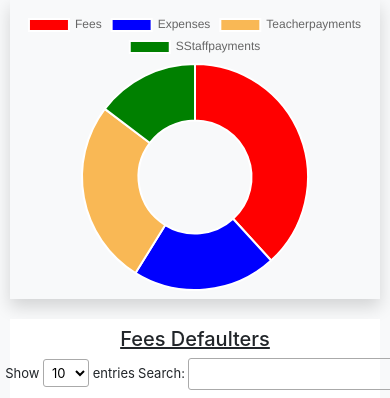
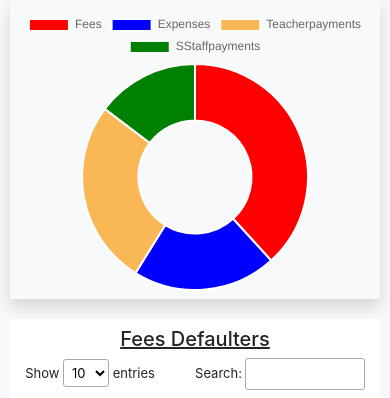
Before and after one commit to megateams/rosanna, a Django app: page /financedashboard/ in a window 390 px wide. Shown: the part 717-1115 px from the top of the page. Run offline with Django 4.2, Linux system fonts and the light colour scheme; data that the repository does not hold is empty; some libraries are stand-ins or nearby versions.

Commit message:
worked on the table scrolls

```diff
--- a/frontend/static/css/style.css
+++ b/frontend/static/css/style.css
@@ -346,7 +346,7 @@
     }
 
     .cards .card{
-        height: 12vh;
+        height: 15vh;
         padding: 10px 5px;
         margin: 10px 7px;
     }
@@ -376,11 +376,15 @@
 
     .dataTables_filter{
         /* display: none; */
-        margin-right: -150px;
+        margin-right: -170px;
+    }
+
+    .dataTables_filter input{
+        width: 120px;
     }
 
     .dataTables_length{
-        margin-left: -250px;
+        margin-left: -210px;
         margin-bottom: -43px;
     }
 
--- a/frontend/templates/frontend/student/studentsList.html
+++ b/frontend/templates/frontend/student/studentsList.html
@@ -6,7 +6,7 @@
 
 <!-- inner-content -->
 <div class="inner-content">
-    <div class="btns">
+    <div class="btns" style="margin-left: -18px;">
         <a href="/addstudent" class="btn btn-sm add-btn text-white mb-2 ml-3">Add Student</a>
         <a href="/export-excel" class="btn btn-sm bg-success text-white mb-2 ml-2 ">Export excel</a>
     </div>
@@ -48,7 +48,7 @@
                     <td>{{ student.stdnumber }}</td>
                     <td>
                         {% if student.profile_image %}
-                            <img class="img-thumbnail" src="{{ student.profile_image.url }}" width="90" style="height: 70px;">
+                            <img class="img-thumbnail" src="{{ student.profile_image.url }}" width="45" style="height: 45px;">
                         {% else %}
                             <img src="{% static 'images/person.jpg' %}" alt="" class="img-thumbnail">
                         {% endif %}
```
